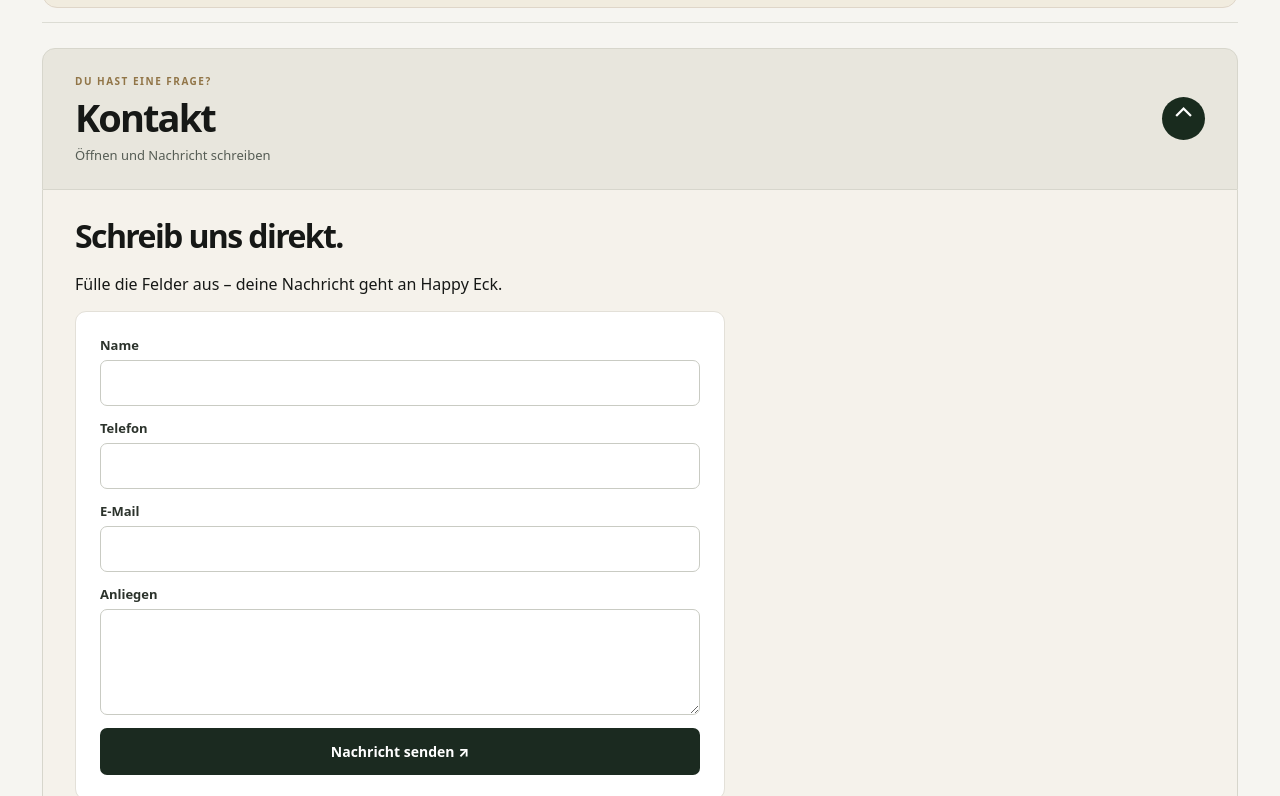
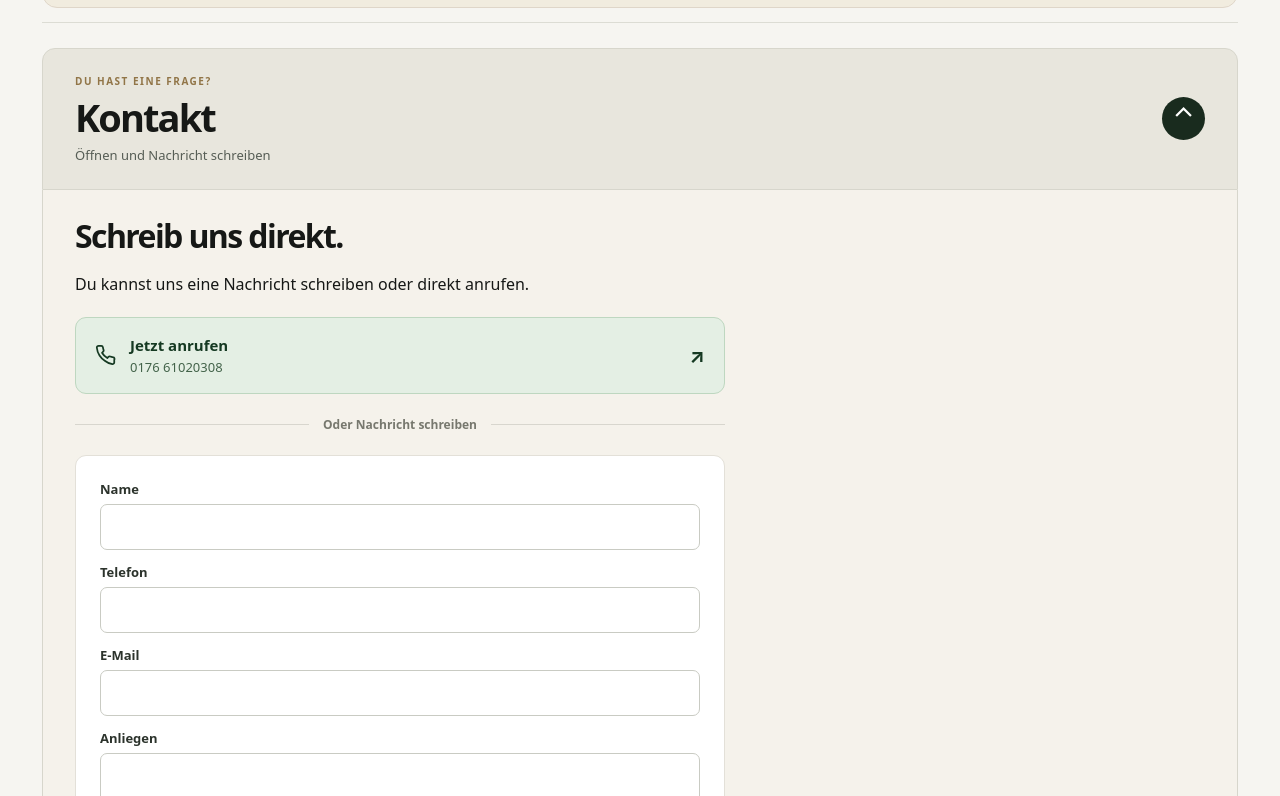
Before and after one commit to themrhaval1/Happy-Eck-Kiosk, a plain HTML site: page index.html in a window 1280 px wide. Both pictures are taken after a click on the link "Kontakt". Shown: the part 2029-2825 px from the top of the page. Drawn offline with Linux system fonts and the light colour scheme.

Commit message:
Add click-to-call option in expanded contact section

```diff
--- a/index.html
+++ b/index.html
@@ -224,6 +224,15 @@
     .google-reviews-secondary:hover{background:#e9e6db;transform:translateY(-2px)}
     @media(max-width:850px){.google-reviews-card{grid-template-columns:1fr;gap:26px}}
     @media(max-width:540px){.google-reviews-card{padding:23px}.google-reviews-intro h2{font-size:29px}.google-reviews-section{padding-top:17px}}
+    .contact-call{display:flex;align-items:center;gap:14px;max-width:650px;padding:17px 19px;margin:22px 0;background:#e4efe4;border:1px solid #bed7c0;color:#153922;border-radius:11px;transition:background .2s,transform .2s}
+    .contact-call:hover{background:#d5e8d7;transform:translateY(-2px)}
+    .contact-call>svg{flex:none}
+    .contact-call>span:nth-of-type(1){display:grid;gap:3px;flex:1}
+    .contact-call strong{font-size:15px}
+    .contact-call small{font-size:13px;color:#43634a}
+    .contact-call-arrow{font-size:20px;font-weight:750}
+    .contact-form-divider{display:flex;align-items:center;gap:14px;max-width:650px;margin:22px 0;color:#77786e;font-size:12px;font-weight:750}
+    .contact-form-divider::before,.contact-form-divider::after{content:"";height:1px;background:#d8d6ce;flex:1}
   </style>
 </head>
 <body>
@@ -357,7 +366,9 @@
 <summary class="contact-trigger"><span><small>DU HAST EINE FRAGE?</small><strong>Kontakt</strong><em>Öffnen und Nachricht schreiben</em></span><span class="contact-chevron" aria-hidden="true">⌄</span></summary>
 <div class="contact-inner">
 <h2 id="kontakt-title">Schreib uns direkt.</h2>
-<p>Fülle die Felder aus – deine Nachricht geht an Happy Eck.</p>
+<p>Du kannst uns eine Nachricht schreiben oder direkt anrufen.</p>
+<a class="contact-call" href="tel:+4917661020308" aria-label="Happy Eck unter 0176 61020308 anrufen"><svg viewBox="0 0 24 24" width="21" height="21" fill="none" stroke="currentColor" stroke-width="2" stroke-linecap="round" stroke-linejoin="round" aria-hidden="true"><path d="M22 16.92v3a2 2 0 0 1-2.18 2A19.79 19.79 0 0 1 11.19 18a19.5 19.5 0 0 1-6-6A19.79 19.79 0 0 1 2.09 3.18 2 2 0 0 1 4.08 1h3a2 2 0 0 1 2 1.72c.12.96.35 1.9.68 2.81a2 2 0 0 1-.45 2.11L8.04 8.91a16 16 0 0 0 6 6l1.27-1.27a2 2 0 0 1 2.11-.45c.91.33 1.85.56 2.81.68A2 2 0 0 1 22 16.92z"/></svg><span><strong>Jetzt anrufen</strong><small>0176 61020308</small></span><span class="contact-call-arrow" aria-hidden="true">↗</span></a>
+<div class="contact-form-divider"><span>Oder Nachricht schreiben</span></div>
 <form action="https://formsubmit.co/happyeck10@gmail.com" method="POST">
 <input type="hidden" name="_subject" value="Kontakt – Happy Eck">
 <input type="hidden" name="_template" value="table">
```
